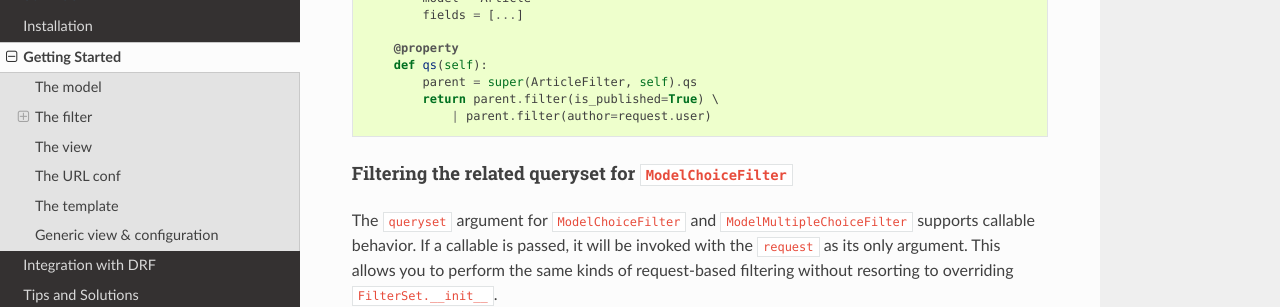
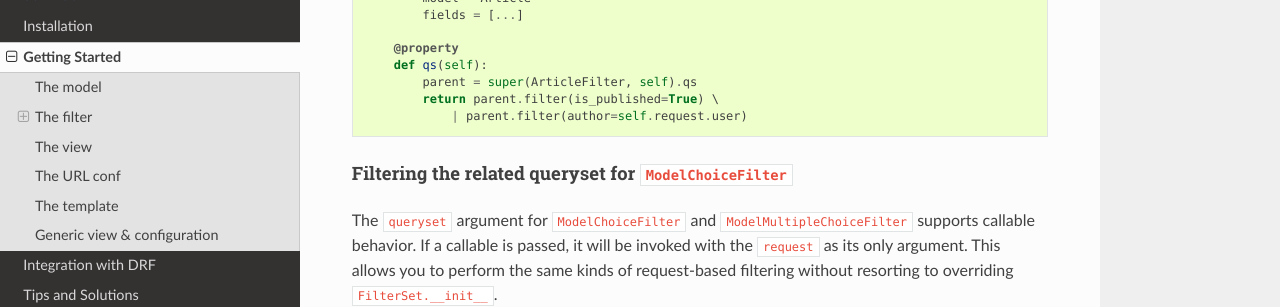
Before and after one commit to carltongibson/django-filter, a Sphinx documentation site: the page built from docs/guide/usage.txt, in a window 1280 px wide and 900 px high, scrolled down 3308 px. Shown: the part 151-458 px from the top of the window. Built offline with Sphinx 7.4.7 and the Read the Docs theme 2.0.0, drawn with Linux system fonts in a browser that asks for light colours.

Commit message:
add missing 'self.' to request.user in code example

```diff
--- a/docs/guide/usage.txt
+++ b/docs/guide/usage.txt
@@ -190,7 +190,7 @@ those that are published and those that are owned by the logged-in user
         def qs(self):
             parent = super(ArticleFilter, self).qs
             return parent.filter(is_published=True) \
-                | parent.filter(author=request.user)
+                | parent.filter(author=self.request.user)
 
 
 Filtering the related queryset for ``ModelChoiceFilter``
```
